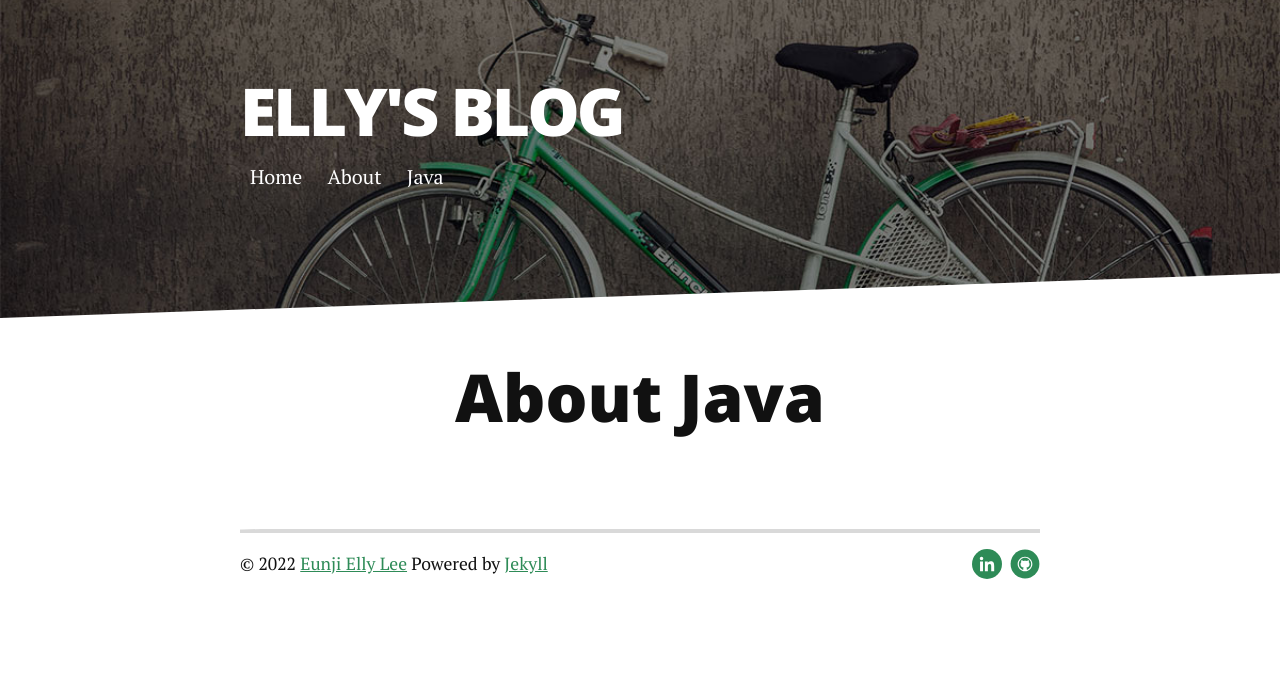
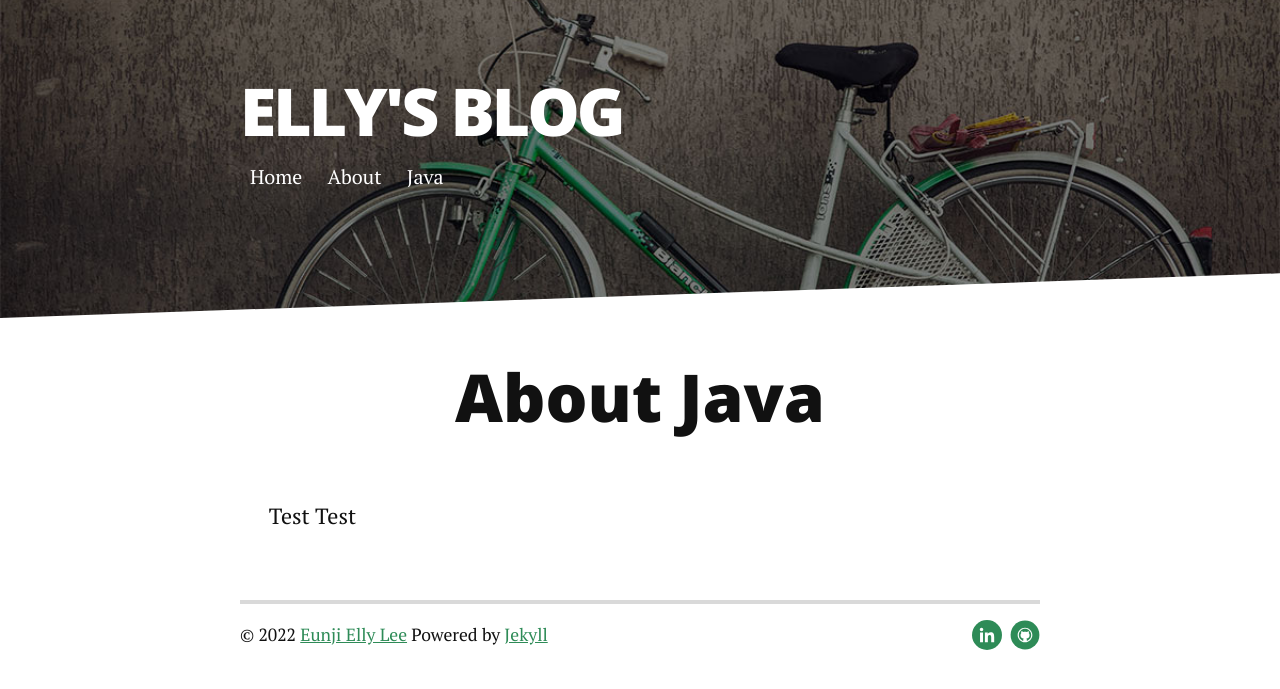
Before and after one commit to Eunji-Elly-Lee/eunji-elly-lee.github.io, a Jekyll site: the page built from java.md, in a window 1280 px wide. Shown: the top 689 px of the page. Built offline with Jekyll 4.4.1, drawn with Linux system fonts in a browser that asks for light colours; nearby versions of some CDN libraries.

Commit message:
Update java.md

```diff
--- a/java.md
+++ b/java.md
@@ -5,22 +5,5 @@ title: About Java
 
 <div class="post">
 	<h1 class="pageTitle">About Java</h1>
-	<div class="posts noList">
-        {%- for post in paginator.posts -%}
-        <article>
-            <span class="date">{{ post.date | date: '%B %d, %Y' }}</span>
-            <h3><a class="post-link" href="{{ post.url }}">{{ post.title }}</a></h3>
-            <p>{%- if post.description -%}{{ post.description }}{%- else -%}{{ post.excerpt | strip_html }}{%- endif -%}</p>
-        </article>
-        {%- endfor -%}
-    </div>
-    <!-- Pagination links -->
-    <div class="pagination">
-        {%- if paginator.previous_page -%}
-        <a href="{{ paginator.previous_page_path }}" class="previous button__outline">Newer Posts</a>
-        {%- endif -%}
-        {%- if paginator.next_page -%}
-        <a href="{{ paginator.next_page_path }}" class="next button__outline">Older Posts</a>
-        {%- endif -%}
-    </div>
+	<p>Test Test</p>
 </div>
```
